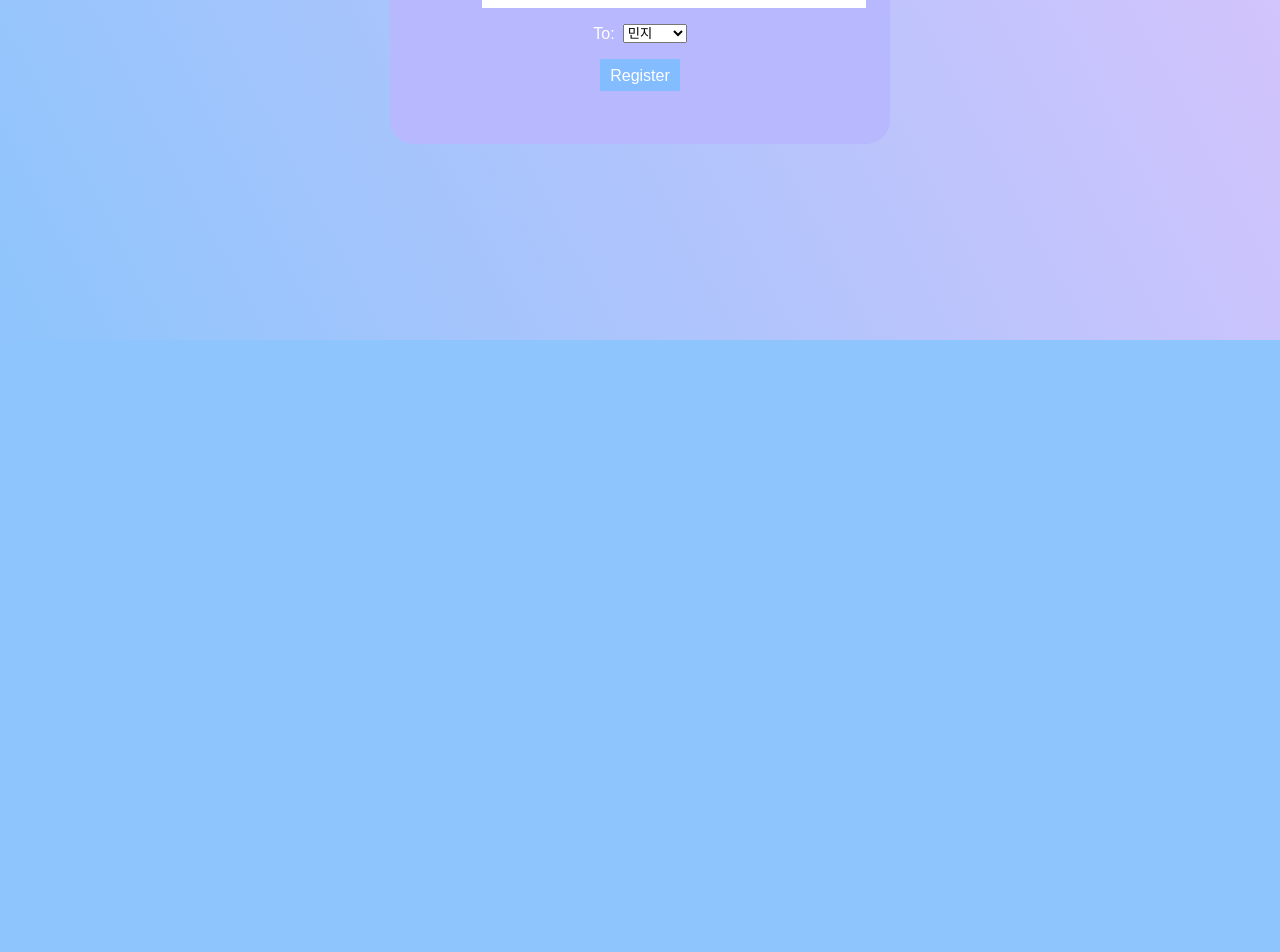
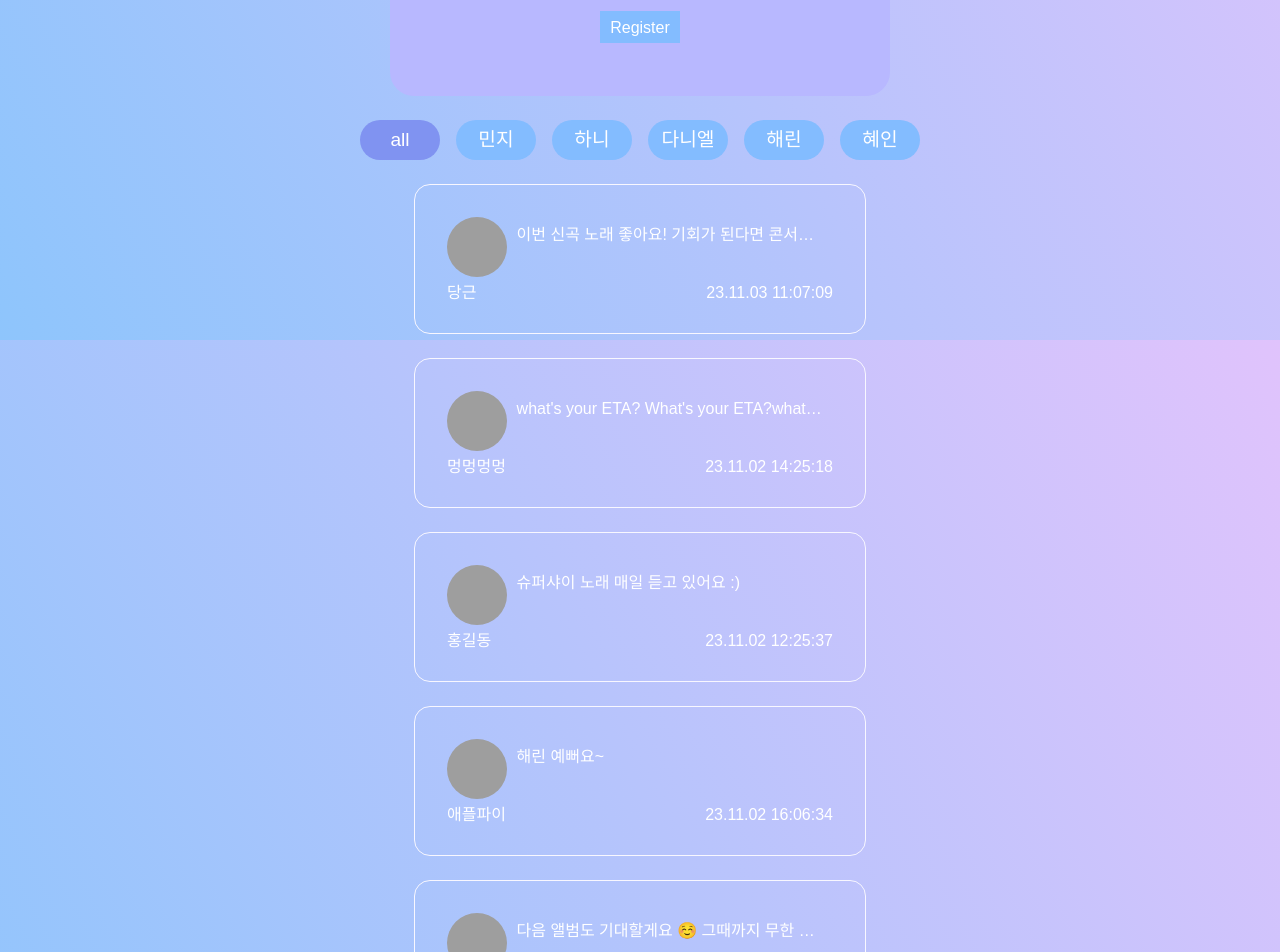
Before and after one commit to Yujin-Jeong-dev/fanletter, a React (Create React App) app: page / in a window 1280 px wide. Shown: the part 560-1512 px from the top of the page. Before the commit the page ends 900 px from the top, so only its background shows below. Built offline with nearby package versions, Linux system fonts and the light colour scheme; grey boxes are pictures that could not be loaded.

Commit message:
편지 리스트 UI 구현 및 스타일링 && 해당 멤버 편지 보여주는 기능 추가

```diff
--- /dev/null
+++ b/src/components/Letter.jsx
@@ -0,0 +1,53 @@
+import React from 'react';
+import styled from 'styled-components';
+
+
+const Div = styled.div`
+    display: flex;
+`;
+
+const Div2 = styled(Div)`
+    justify-content: space-between;
+    margin-top:0.5rem;
+`
+
+const Img = styled.img`
+    width:60px;
+    height: 60px;
+    border-radius: 50%;
+    object-fit:cover;
+`;
+const Li = styled.li`
+    padding:2rem;
+    border:1px solid #f8f7ff;
+    border-radius: 1rem;
+    transition: transform 3ms ease-in;
+
+     &:hover{
+        transform: scale(1.1);
+     }
+`
+const P = styled.p`
+    white-space: nowrap;
+    overflow: hidden;
+    text-overflow: ellipsis;
+    padding:0.6rem;
+
+`;
+
+export default function Letter({ letter }) {
+    const { avatar, content, createdAt, nickname } = letter;
+    return (
+        <Li>
+            <Div>
+                <Img src={avatar} alt='avatar' />
+                <P>{content}</P>
+            </Div>
+            <Div2>
+                <p>{nickname}</p>
+                <time>{createdAt}</time>
+            </Div2>
+
+        </Li>
+    );
+}
--- a/src/components/LetterForm.jsx
+++ b/src/components/LetterForm.jsx
@@ -1,6 +1,7 @@
 import React, { useState } from 'react';
 import Button from 'ui/Button';
 import styled from 'styled-components';
+
 
 const Form = styled.form`
     width:500px;
@@ -41,7 +42,7 @@ const Select = styled.select`
     margin-left:0.5rem;
 `
 
-export default function LetterForm({ members }) {
+export default function LetterForm({ filters }) {
     const [form, setForm] = useState(initialState);
     const handleChange = (e) => {
         const { name, value } = e.target;
@@ -57,6 +58,8 @@ export default function LetterForm({ members }) {
 
     }
     return (
+        <>
+            <h3>팬레터 작성하기✏️</h3>
             <Form onSubmit={handleSubmit}>
                 <Section>
                     <label htmlFor="nickname">Nickname:</label>
@@ -67,15 +70,16 @@ export default function LetterForm({ members }) {
                     <Textarea id='content' name='content' value={form.content} onChange={handleChange} placeholder='최대 100자까지만 작성 가능합니다.' maxLength={100} />
                 </Section>
                 <Section>
-                <label htmlFor='who'>To:</label>
+                    <label htmlFor='who'>TO:</label>
                     <Select id='who'>
-                    {members.map(member => (
-                        <option>{member}</option>
+                        {filters.map((member, idx) => (
+                            <option key={idx}>{member}</option>
                         ))}
                     </Select>
                 </Section>
                 <Button text="Register" />
             </Form>
+        </>
     );
 }
 
--- /dev/null
+++ b/src/components/LetterList.jsx
@@ -0,0 +1,37 @@
+import React, { useState } from 'react';
+import fakeLetter from 'letters/fakeData.json';
+import styled from 'styled-components';
+import Letter from './Letter';
+
+
+const StyleLetter = styled.ul`
+    width:500px;
+    display:flex;
+    flex-direction: column;
+    margin:auto;
+    padding:1.5rem;
+    gap:1.5rem;
+    border-radius: 1rem;
+    /* background-color:#abc4ff; */
+    cursor:pointer;
+`;
+
+export default function LetterList({ filter }) {
+    const [letters, setLetters] = useState(fakeLetter);
+    const filtered = filterLetters(letters, filter);
+
+    return (
+        <>
+            {letters &&
+                < StyleLetter >
+                    {filtered.map(letter => <Letter key={letter.id} letter={letter} />)}
+                </StyleLetter >
+            }
+        </>
+    );
+}
+
+function filterLetters(letters, filter) {
+    if (filter === 'all') return letters;
+    return letters.filter(letter => letter.writedTo === filter);
+}
--- a/src/components/Members.jsx
+++ b/src/components/Members.jsx
@@ -8,18 +8,18 @@ const StyleLi = styled.li`
     color:white;
     padding:0.6rem 0.3rem;
     border-radius:3rem;
+    cursor:pointer;
 
     &:hover{
         transform:scale(1.1);
      }
 
-    background-color: ${props => props.$active === props.children ? '#8093f1' : '#83bcff'};
+    background-color: ${props => props.$filter === props.children ? '#8093f1' : '#83bcff'};
 `;
 
-export default function Members({ member, active }) {
-
+export default function Members({ member, filter, onFilterChange }) {
     return (
-        <StyleLi $active={active}>
+        <StyleLi $filter={filter} onClick={() => onFilterChange(member)}>
             {member}
         </StyleLi>
     );
--- /dev/null
+++ b/src/letters/fakeData.json
@@ -0,0 +1,42 @@
+[
+    {
+        "createdAt": "23.11.03 11:07:09",
+        "nickname": "당근",
+        "avatar": "https://cloudflare-ipfs.com/ipfs/Qmd3W5DuhgHirLHGVixi6V76LhCkZUz6pnFt5AJBiyvHye/avatar/36.jpg",
+        "content": "이번 신곡 노래 좋아요! 기회가 된다면 콘서트도 가고 싶어요~ 운동할 때 마다 듣고 있어요 :)",
+        "writedTo": "민지",
+        "id": "1"
+    },
+    {
+        "createdAt": "23.11.02 14:25:18",
+        "nickname": "멍멍멍멍",
+        "avatar": "https://cloudflare-ipfs.com/ipfs/Qmd3W5DuhgHirLHGVixi6V76LhCkZUz6pnFt5AJBiyvHye/avatar/298.jpg",
+        "content": "what's your ETA? What's your ETA?what's your ETA? What's your ETA?what's your ETA? What's your ETA?I'll be there right now, lose that boy on her arm",
+        "writedTo": "하니",
+        "id": "2"
+    },
+    {
+        "createdAt": "23.11.02 12:25:37",
+        "nickname": "홍길동",
+        "avatar": "https://cloudflare-ipfs.com/ipfs/Qmd3W5DuhgHirLHGVixi6V76LhCkZUz6pnFt5AJBiyvHye/avatar/646.jpg",
+        "content": "슈퍼샤이 노래 매일 듣고 있어요 :)",
+        "writedTo": "다니엘",
+        "id": "3"
+    },
+    {
+        "createdAt": "23.11.02 16:06:34",
+        "nickname": "애플파이",
+        "avatar": "https://cloudflare-ipfs.com/ipfs/Qmd3W5DuhgHirLHGVixi6V76LhCkZUz6pnFt5AJBiyvHye/avatar/37.jpg",
+        "content": "해린 예뻐요~",
+        "writedTo": "해린",
+        "id": "4"
+    },
+    {
+        "createdAt": "23.11.03 10:40:17",
+        "nickname": "피노키오",
+        "avatar": "https://cloudflare-ipfs.com/ipfs/Qmd3W5DuhgHirLHGVixi6V76LhCkZUz6pnFt5AJBiyvHye/avatar/720.jpg",
+        "content": "다음 앨범도 기대할게요 ☺️ 그때까지 무한 재생해서 들으면서 존버할게요!",
+        "writedTo": "혜인",
+        "id": "5"
+    }
+]
--- a/src/pages/Home.jsx
+++ b/src/pages/Home.jsx
@@ -3,6 +3,8 @@ import LetterForm from 'components/LetterForm';
 import Members from 'components/Members';
 import React, { useState } from 'react';
 import styled from 'styled-components';
+import LetterList from 'components/LetterList';
+
 
 const FlexBox = styled.ul`
     display:flex;
@@ -12,20 +14,20 @@ const FlexBox = styled.ul`
 `;
 
 
+
+
+const filters = ['all', '민지', '하니', '다니엘', '해린', '혜인'];
+
 export default function Home() {
-    const members = ['민지', '하니', '다니엘', '해린', '혜인'];
-    const [active, setActive] = useState(members[0]);
-    const handleClick = (e) => {
-        setActive(e.target.innerHTML);
-        console.log(e.target.$active);
-    }
+    const [filter, setFilter] = useState(filters[0]);
+
     return (
         <>
-            <FlexBox onClick={handleClick}>
-                {members &&
-                    members.map((member, idx) => (<Members key={idx} member={member} active={active} />))}
+            <LetterForm filters={filters} />
+            <FlexBox>
+                {filters.map((member, idx) => (<Members key={idx} member={member} filter={filter} onFilterChange={filter => setFilter(filter)} />))}
             </FlexBox>
-            <LetterForm members={members} />
+            <LetterList filter={filter} />
         </>
     );
 }
```
Lines whose indentation alone changed are shown as unchanged.
